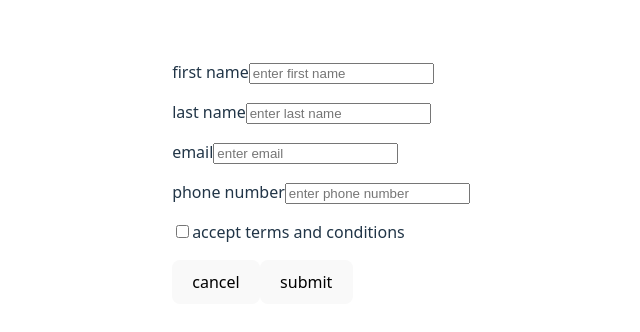
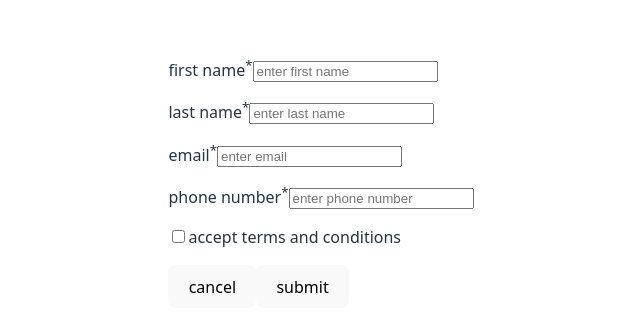
Before and after one commit to kiran-kharsel/sign-up-form-component, a React (Vite) app: page / in a window 1280 px wide. Shown: the part 218-550 px from the top of the page, without its empty margins (319-959 px from the left). Built offline with nearby package versions, Linux system fonts and the light colour scheme.

Commit message:
feat: add required attribute in textfield component

```diff
--- a/src/App.jsx
+++ b/src/App.jsx
@@ -17,6 +17,7 @@ const Inputs = [
     error: '',
     disabled: false,
     readonly: false,
+    required: true,
   },
   {
     type: 'text',
@@ -28,6 +29,7 @@ const Inputs = [
     error: '',
     disabled: false,
     readonly: false,
+    required: true,
   },
   {
     type: 'email',
@@ -39,6 +41,7 @@ const Inputs = [
     error: '',
     disabled: false,
     readonly: false,
+    required: true,
   },
   {
     type: 'number',
@@ -50,6 +53,7 @@ const Inputs = [
     error: '',
     disabled: false,
     readonly: false,
+    required: true,
   },
   {
     type: 'checkbox',
@@ -60,6 +64,7 @@ const Inputs = [
     error: '',
     disabled: false,
     readonly: false,
+    required: true,
   },
 ]
 
--- a/src/form-wrapper/text-field/TextField.jsx
+++ b/src/form-wrapper/text-field/TextField.jsx
@@ -13,6 +13,7 @@ function TextField({onChange, ...input}) {
     error='',
     disabled=false,
     readonly=false,
+    required,
   } = input;
 
   function handleChange(e){
@@ -22,7 +23,10 @@ function TextField({onChange, ...input}) {
 
   return (
     <div>
-      <label htmlFor={id}>{label}</label>
+      <label htmlFor={id}>
+        {label}
+        {required && <sup>*</sup>}
+      </label>
       <input
       id={id}
       disabled={disabled}
```
